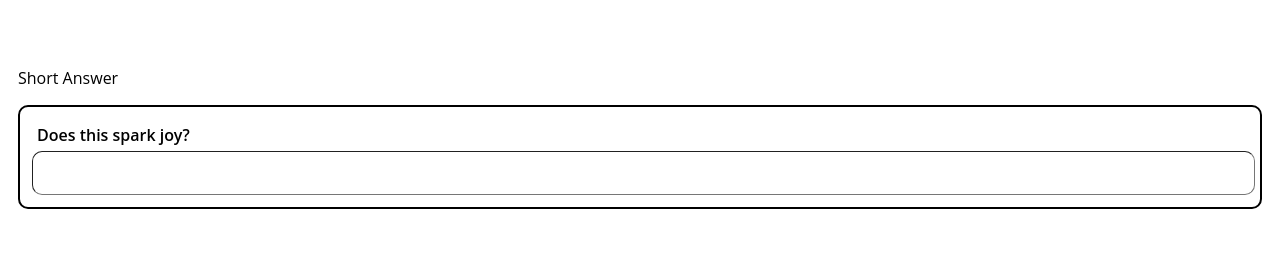
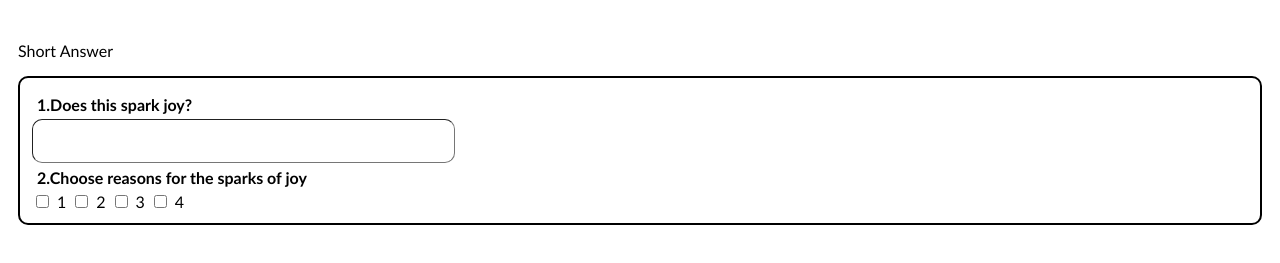
Before and after one commit to PiUkani/CompForm_JS_library, a website: page pub/index.html in a window 1280 px wide. Shown: the part 363-626 px from the top of the page. Drawn offline with Linux system fonts and the light colour scheme.

Commit message:
added mult_choice and new length feature to short answer

```diff
--- a/pub/CompForm.css
+++ b/pub/CompForm.css
@@ -16,11 +16,17 @@
 /* compElem-type(basic,complex)-len(short,long)-basictype(text,checkbox,dropdown)) */
 .compElem-input-area-email,
 .compElem-input-area-password,
+
 .compElem-basic-short-text {
   width: auto;
   height: 40px;
   border-width: 1px;
   border-radius: 10px;
+}
+
+.compElem-basic-choice-label{
+  margin: 5px;
+  /* display: block; */
 }
 
 .compElem-input-area-email,
--- a/pub/CompForm.js
+++ b/pub/CompForm.js
@@ -8,10 +8,12 @@ function initCompForm(name) {
 
 //Main CompForm Class
 class CompForm {
-	constructor(compformname) {
+	// constructor(compformname, question_num_option) {
+		constructor(compformname) {
 	  this.compformname = compformname;
 	  this.CompElements = [];
 	  this.id = '';
+	//   this.question_num_option = question_num_option;
 	}
 
 	ArgValidation(name,YourQue,length){
@@ -20,14 +22,25 @@ class CompForm {
 			console.log('missing arguments in'+ this.compformname);
 		}
 	}
+	//TODO add various question number options such as numerical, alphabetical, NIL
+	// numberSys(){
+	// 	if(this.question_num_option === 'roman')
+
+	// }
 
 elemShortAnswer(name,YourQue,length){
 	this.ArgValidation(name,YourQue,length);
 	const newShortAnswer = new TextInput( name,YourQue,length);
+	newShortAnswer.YourQue = this.CompElements.length+1 + '.'+ newShortAnswer.YourQue;
     this.CompElements.push(newShortAnswer);
 }
 
-// elemMultChoice()
+elemMultChoice(name,YourQue,choices){
+	this.ArgValidation(name,YourQue);
+	const newMultChoice = new MultChoice( name,YourQue,choices);
+	newMultChoice.YourQue = this.CompElements.length+1 + '.'+ newMultChoice.YourQue;
+    this.CompElements.push(newMultChoice);
+}
 
 createCompForm(id) {
     const form = this.returnCompForm();
@@ -90,31 +103,46 @@ class TextInput{
 }
 
 class MultChoice{
-	constructor( name,YourQue) {
+	constructor( name,YourQue,choices) {
 
 		this.name = name;
 		this.YourQue = YourQue;
+		this.choices = choices;
 	  }
 
 	  returnElem() {
-		const newMultChoice = document.createElement('input');
 
-		newMultChoice.type = this.type;
-		newMultChoice.name = this.name;
-
-		newTextInput.className = 'compElem compElem-basic-short-'+this.type
-
-		//create label
-		let  labelInputArea = document.createElement('label');
-		  labelInputArea.className = 'compElem compElem-basic-short-label';
-		  labelInputArea.textContent = this.YourQue;
-
-		//create Div to contain label and text input
+		//create Div to contain question(label) and Multiple_choice
 		const ElemDiv = document.createElement('div');
 		ElemDiv.className = 'compElem compElem-basic-short-div';
 
-		ElemDiv.appendChild(labelInputArea)
-		ElemDiv.appendChild(newTextInput)
+		//Question(label)
+		let  Mainlabel = document.createElement('label');
+		Mainlabel.className = 'compElem compElem-basic-short-label';
+		Mainlabel.textContent = this.YourQue;
+
+		  ElemDiv.appendChild(Mainlabel);
+
+		var VarMultChoice = 'newMultChoice';
+
+
+		  for(var i = 0;i< this.choices.length;i++){
+		this[VarMultChoice + 'op' + i] = document.createElement('input');
+		this[VarMultChoice + 'op' + i].type = 'checkbox';
+		this[VarMultChoice + 'op' + i].className = 'compElem compElem-basic-checkbox';
+		this[VarMultChoice + 'op' + i].name = 'this.name-choice' + i;
+		//Add checkbox to div
+		ElemDiv.appendChild(this[VarMultChoice + 'op' + i]);
+
+		//Individual labels for checkboxes
+		let  Sublabel = document.createElement('label');
+		Sublabel.className = 'compElem compElem-basic-choice-label';
+		Sublabel.textContent = this.choices[i];
+			//Add checkbox to div
+		ElemDiv.appendChild(Sublabel);
+		  }
+
+
 		return ElemDiv;
 	  }
 
--- a/pub/index.css
+++ b/pub/index.css
@@ -1,5 +1,5 @@
 body, html, head {
-font-family: 'Open Sans', 'Roboto';
+font-family: 'Calibri', 'Cambria Math';
 }
 .main-title{
 
--- a/pub/index.js
+++ b/pub/index.js
@@ -1,4 +1,4 @@
 const newQuiz = initCompForm('Demo_1');
-newQuiz.elemShortAnswer('short_1', 'Does this spark joy?',150);
-
+newQuiz.elemShortAnswer('short_1', 'Does this spark joy?',50);
+ newQuiz.elemMultChoice('mul_choice_1','Choose reasons for the sparks of joy',['1','2','3','4']);
 newQuiz.createCompForm('Demo_1');
```
